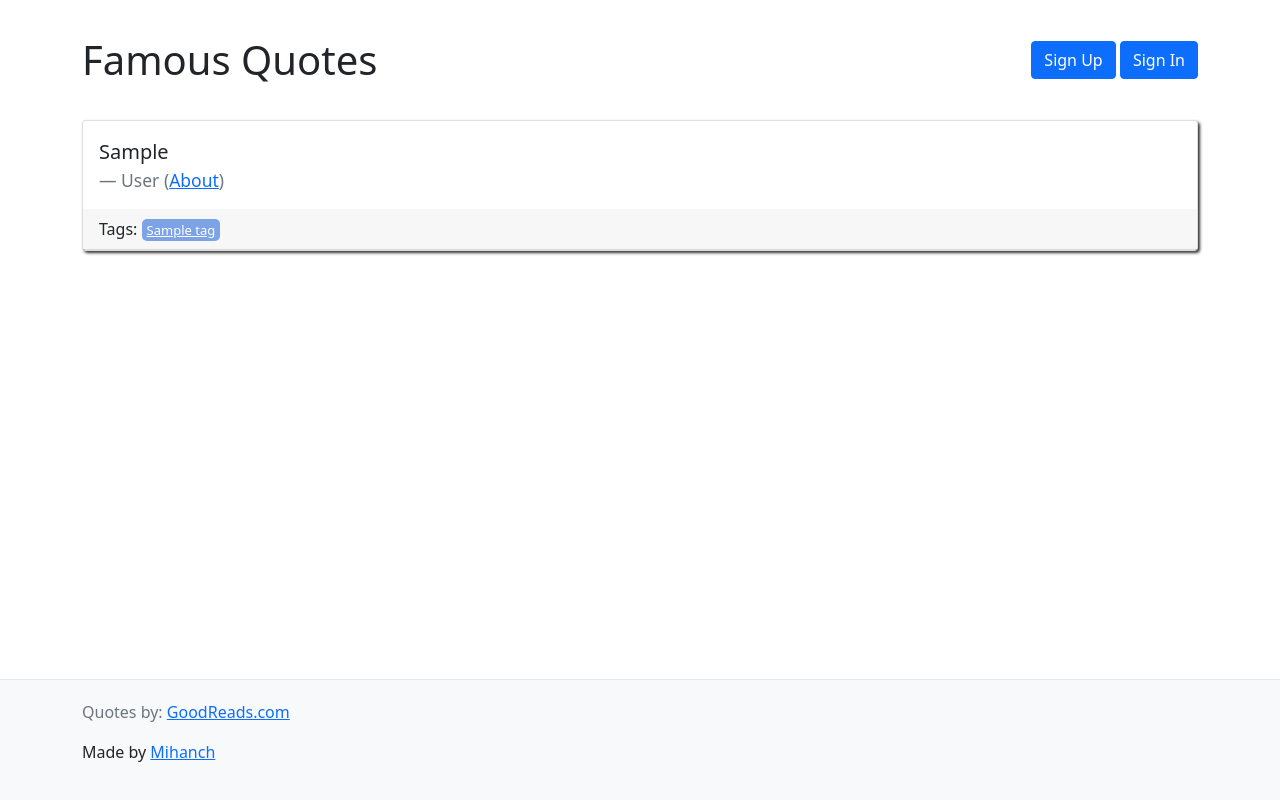
After one commit to m1hanch/Django_Quotential, a Django app: a page that uses hw10/quotes/templates/quotes/base.html in a window 1280 px wide. The commit adds this page. Run offline with Django 5.2, Linux system fonts and the light colour scheme; tables that the repository leaves empty hold one stand-in row (values such as "Sample post").

Commit message:
tag search

```diff
--- a/hw10/quotes/templates/quotes/base.html
+++ b/hw10/quotes/templates/quotes/base.html
@@ -9,7 +9,7 @@
     <!-- Custom CSS for styling specific to the site, if needed -->
     {% load static %}
     <link href="{% static 'quotes\style.css' %}" rel="stylesheet">
-<!--    <script src="https://cdn.jsdelivr.net/npm/bootstrap@5.3.2/dist/js/bootstrap.bundle.min.js" integrity="sha384-C6RzsynM9kWDrMNeT87bh95OGNyZPhcTNXj1NW7RuBCsyN/o0jlpcV8Qyq46cDfL" crossorigin="anonymous"></script>-->
+    <!--    <script src="https://cdn.jsdelivr.net/npm/bootstrap@5.3.2/dist/js/bootstrap.bundle.min.js" integrity="sha384-C6RzsynM9kWDrMNeT87bh95OGNyZPhcTNXj1NW7RuBCsyN/o0jlpcV8Qyq46cDfL" crossorigin="anonymous"></script>-->
 </head>
 <body class="d-flex flex-column" style="height: 100%;">
 
@@ -43,6 +43,7 @@
     </div>
 </main>
 
+
 <footer class="footer mt-auto">
     <div class="container">
         <p class="text-muted">
--- a/hw10/quotes/templates/quotes/index.html
+++ b/hw10/quotes/templates/quotes/index.html
@@ -14,7 +14,7 @@
     </div>
     <div class="card-header">
         Tags: {% for tag in quote.tags.all %}
-        <a class="tag" href="">{{tag.name}}</a>
+        <a class="tag" href="{%url 'quotes:tag_search' tag.name %}">{{tag.name}}</a>
         {% endfor %}
     </div>
 </div>
--- /dev/null
+++ b/hw10/quotes/templates/quotes/tag_search.html
@@ -0,0 +1,20 @@
+{% extends 'quotes/base.html' %}
+{% block content %}
+{% for quote in quotes %}
+<div class="card mb-3">
+    <div class="card-body">
+        <blockquote class="blockquote mb-0">
+            <p>{{quote.quote}}</p>
+            <footer class="blockquote-footer">{{quote.author.fullname}} (<a
+                    href="{% url 'quotes:author_detail' quote.author.id %}">About</a>)
+            </footer>
+        </blockquote>
+    </div>
+    <div class="card-header">
+        Tags: {% for tag in quote.tags.all %}
+        <a class="tag" href="{% url 'quotes:tag_search' tag.name %}">{{tag.name}}</a>
+        {% endfor %}
+    </div>
+</div>
+{% endfor %}
+{% endblock %}
--- a/hw10/quotes/urls.py
+++ b/hw10/quotes/urls.py
@@ -9,5 +9,6 @@ urlpatterns = [
     path('add_author/', views.add_author, name='add_author'),
     path('add_quote/', views.add_quote, name='add_quote'),
     path('<int:page>', views.index, name='index_paginate'),
-    path('quotes/<int:author_id>/', views.author_detail, name='author_detail')
+    path('quotes/<int:author_id>/', views.author_detail, name='author_detail'),
+    path('quotes/<str:tag>/', views.tag_search, name='tag_search')
 ]
--- a/hw10/quotes/views.py
+++ b/hw10/quotes/views.py
@@ -49,3 +49,8 @@ def add_quote(request):
 def author_detail(request, author_id):
     author = get_object_or_404(Author, pk=author_id)
     return render(request, 'quotes/author_detail.html', {'author': author})
+
+
+def tag_search(request, tag):
+    quotes = Quote.objects.filter(tags__name=tag)
+    return render(request, 'quotes/tag_search.html', {'quotes': quotes})
```
